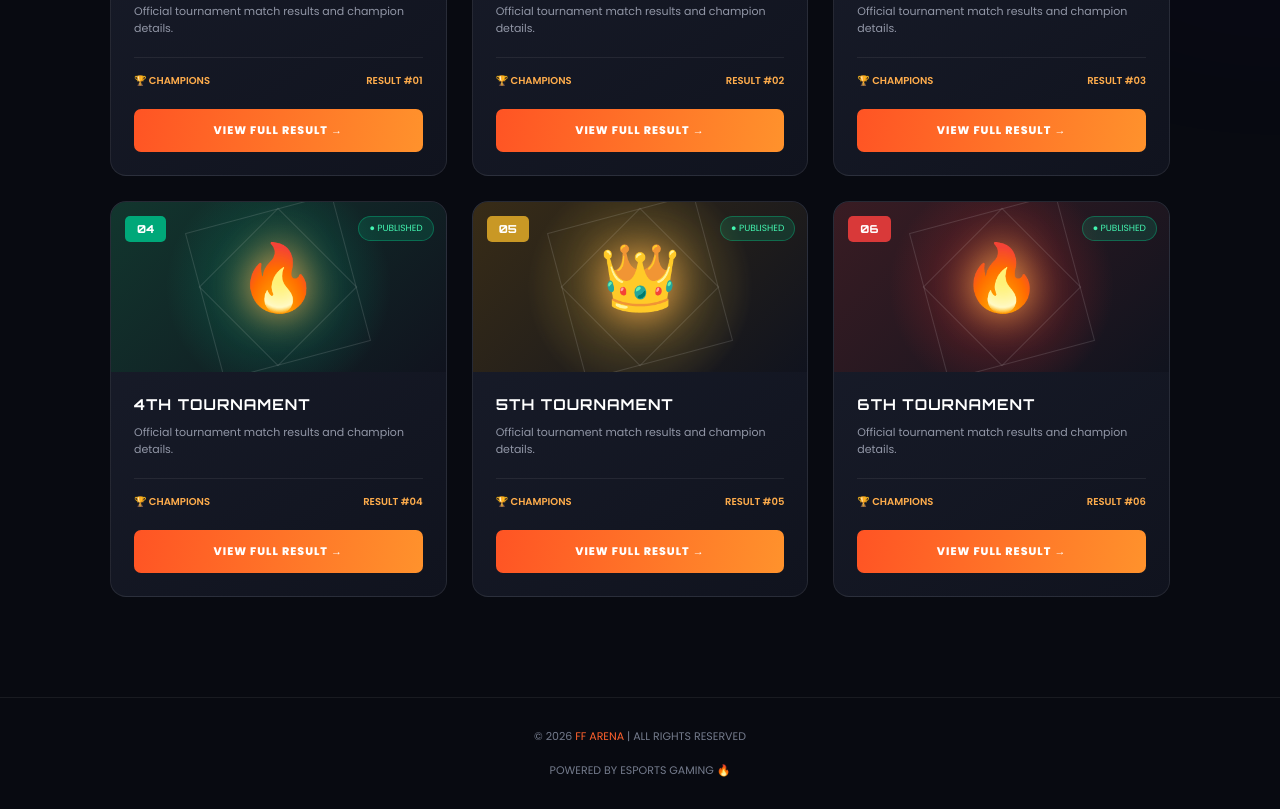
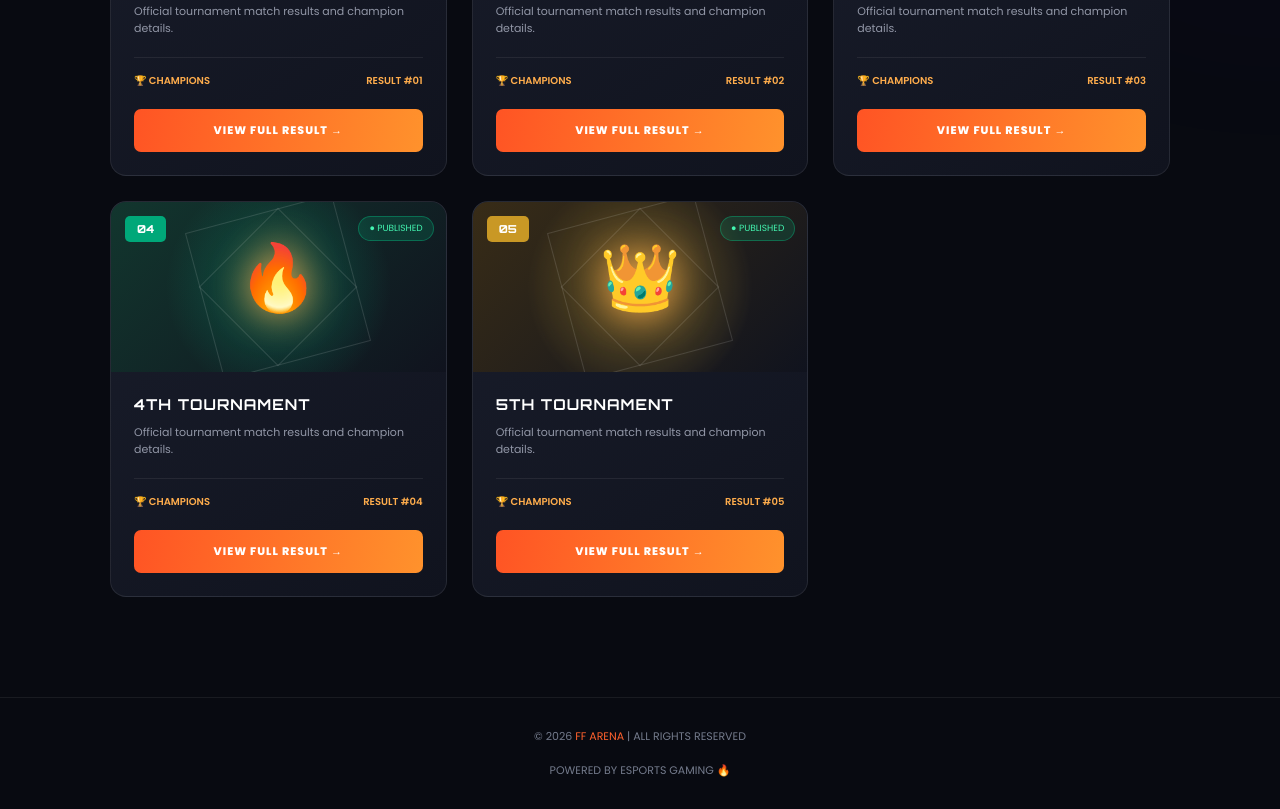
Before and after one commit to gh6769/gh, a plain HTML site: page Main page/Game/turnament/ff/f/f.html in a window 1280 px wide. Shown: the part 852-1661 px from the top of the page. Drawn offline with Linux system fonts and the light colour scheme.

Commit message:
Update f.html

```diff
--- a/Main page/Game/turnament/ff/f/f.html
+++ b/Main page/Game/turnament/ff/f/f.html
@@ -577,40 +577,14 @@ footer span{color:#ff612d;}
                     <span>RESULT #05</span>
                 </div>
 
-                <a href="result5.html" class="view-btn">
+                <a href="five.html" class="view-btn">
                     VIEW FULL RESULT →
                 </a>
 
             </div>
         </div>
 
-        <!-- 6TH -->
 
-        <div class="result-card">
-
-            <div class="card-cover red">
-                <div class="number" style="background:#d93939;">06</div>
-                <div class="published">● PUBLISHED</div>
-                <div class="trophy">🔥</div>
-            </div>
-
-            <div class="card-content">
-
-                <h3>6TH TOURNAMENT</h3>
-
-                <p>Official tournament match results and champion details.</p>
-
-                <div class="card-info">
-                    <span>🏆 CHAMPIONS</span>
-                    <span>RESULT #06</span>
-                </div>
-
-                <a href="result6.html" class="view-btn">
-                    VIEW FULL RESULT →
-                </a>
-
-            </div>
-        </div>
 
     </div>
 
```
